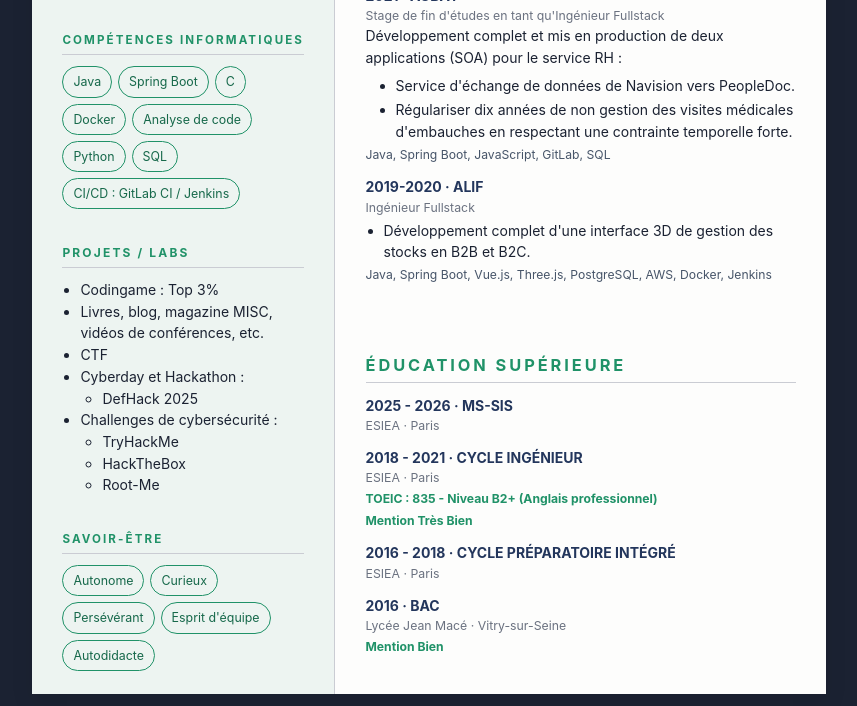
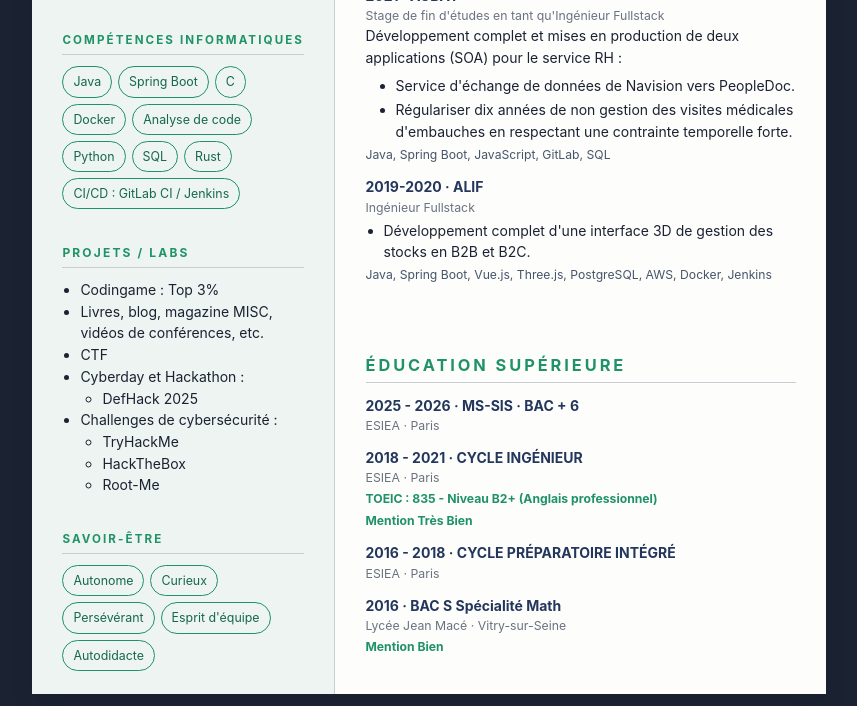
Before and after one commit to MehdiMascret/CV, a plain HTML site: page index.html in a window 1280 px wide. Shown: the part 441-1147 px from the top of the page, without its empty margins (211-1068 px from the left). Drawn offline with Linux system fonts and the light colour scheme.

Commit message:
new version vendredi 14 novembre 2025

```diff
--- a/index.html
+++ b/index.html
@@ -83,6 +83,7 @@
             <span class="chip">Analyse de code</span>
             <span class="chip">Python</span>
             <span class="chip">SQL</span>
+            <span class="chip">Rust</span>
             <span class="chip">CI/CD : GitLab CI / Jenkins</span>
           </div>
         </section>
@@ -134,7 +135,7 @@
           <article class="xp">
             <h4>2021 · AUBAY</h4>
             <div class="meta">Stage de fin d'études en tant qu'Ingénieur Fullstack</div>
-            <p>Développement complet et mis en production de deux applications (SOA) pour le service RH :</p>
+            <p>Développement complet et mises en production de deux applications (SOA) pour le service RH :</p>
             <ul>
               <li class="subli">Service d'échange de données de Navision vers PeopleDoc.</li>
               <li class="subli">Régulariser dix années de non gestion des visites médicales d'embauches en respectant une contrainte temporelle forte.</li>
@@ -154,7 +155,7 @@
         <section style="margin-top: 12mm;">
           <h3>Éducation supérieure</h3>
           <article class="xp">
-            <h4>2025 - 2026 · MS-SIS</h4>
+            <h4>2025 - 2026 · MS-SIS · BAC + 6</h4>
             <div class="meta">ESIEA · Paris</div>
           </article>
           <article class="xp">
@@ -168,7 +169,7 @@
             <div class="meta">ESIEA · Paris</div>
           </article>
           <article class="xp">
-            <h4>2016 · BAC</h4>
+            <h4>2016 · BAC S Spécialité Math</h4>
             <div class="meta">Lycée Jean Macé · Vitry-sur-Seine</div>
             <div class="badge">Mention Bien</div>
           </article>
```
Also changed, not shown: image.png (added), 1 other file.
